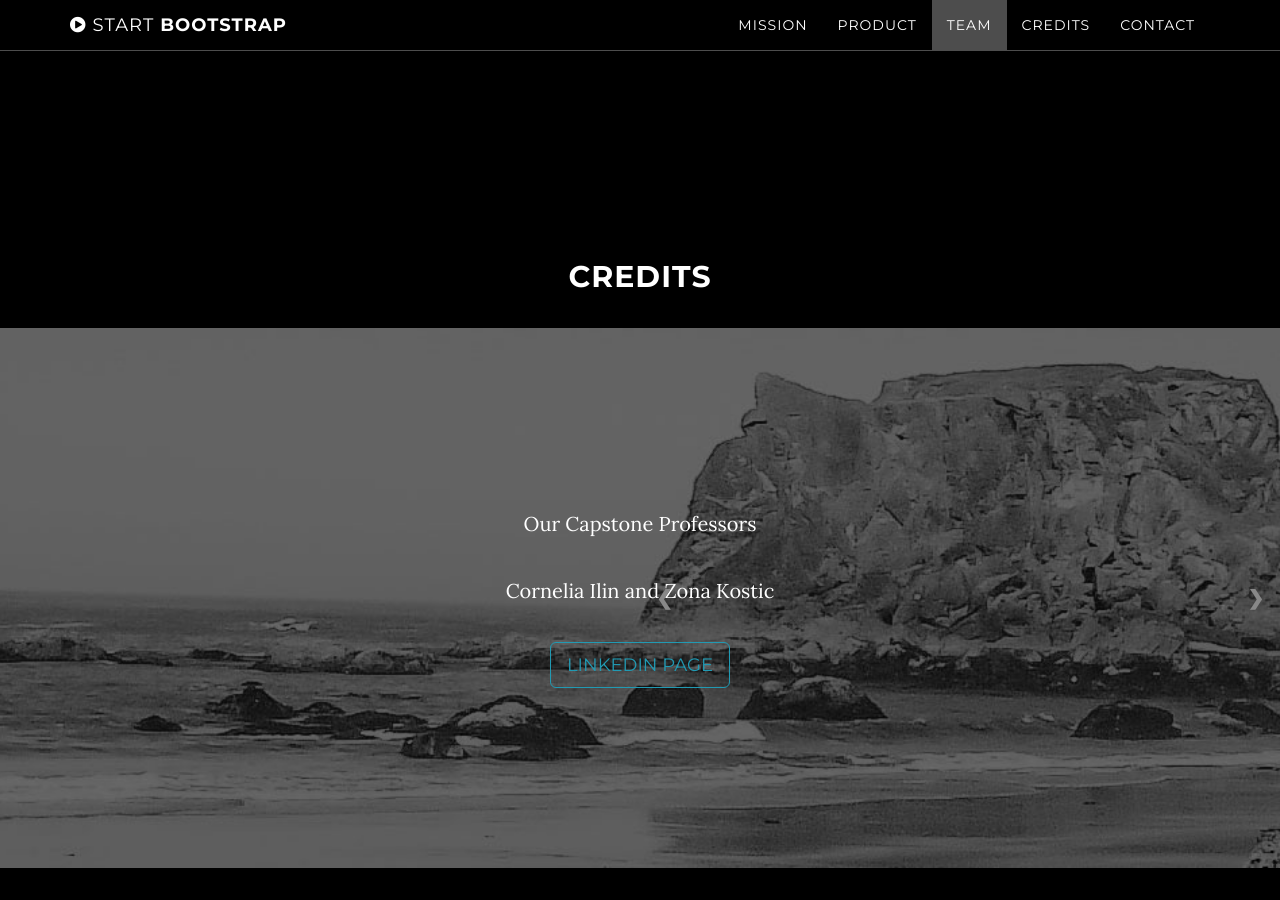
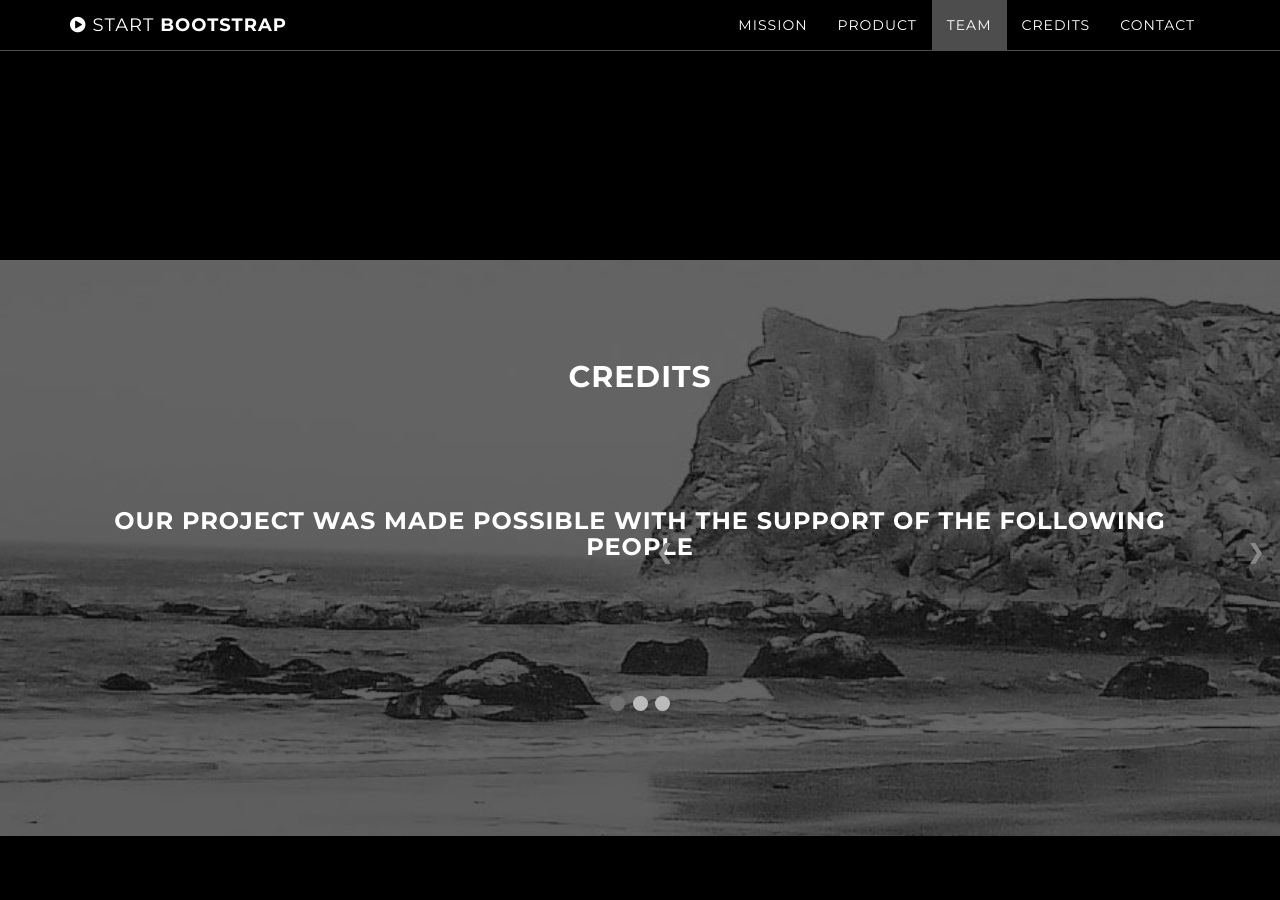
Before and after one commit to snarain677/agency-capstone-website, a Jekyll site: the page built from index.html, in a window 1280 px wide and 900 px high, scrolled down 2870 px. Built offline with Jekyll 4.4.1, drawn with Linux system fonts in a browser that asks for light colours.

Commit message:
added back dot style to address error, updated text of credits section

```diff
--- a/_includes/credits.html
+++ b/_includes/credits.html
@@ -1,25 +1,29 @@
     <!-- Download Section -->
     <section id="credits" class="content-section text-center">
-	<h2>Credits</h2>
         <div class="download-section">
+		<h2>Credits</h2>
 		<div class="slideshow-container">
 			<div class="mySlides">
-				<p>Our Capstone Professors</p>
+				<h3>Our project was made possible with the support of the following people</h3>
+			</div>
+			<div class="mySlides">
+				<h3>Our Capstone Professors</h3>
+				<p>Cornelia Ilin and Zona Kostic</p>
+				<a href="http://startbootstrap.com/template-overviews/grayscale/" class="btn btn-default btn-lg">LinkedIn Page</a>
+			</div>
+			<div class="mySlides">
+				<h3>Our Capstone Professors</h3>
 				<p>Cornelia Ilin and Zona Kostic</p>
 				<a href="http://startbootstrap.com/template-overviews/grayscale/" class="btn btn-default btn-lg">LinkedIn Page</a>
 			</div>
 
-			<div class="mySlides">
-				<q>But man is not made for defeat. A man can be destroyed but not defeated.</q>
-				<p class="author">- Ernest Hemingway</p>
-			</div>
-
-			<div class="mySlides">
-				<q>I have not failed. I've just found 10,000 ways that won't work.</q>
-				<p class="author">- Thomas A. Edison</p>
-			</div>
 				<a class="prev" onclick="plusSlides(-1)">&#10094;</a>
 				<a class="next" onclick="plusSlides(1)">&#10095;</a>
 		</div>
+		<div class="dot-container">
+		  <span class="dot" onclick="currentSlide(1)"></span>
+		  <span class="dot" onclick="currentSlide(2)"></span>
+		  <span class="dot" onclick="currentSlide(3)"></span>
+		</div>
 	</div>
     </section>
--- a/_includes/css/custom.css
+++ b/_includes/css/custom.css
@@ -73,7 +73,6 @@
 .dot-container {
   text-align: center;
   padding: 20px;
-  background: #ddd;
 }
 
 .dot {
```
